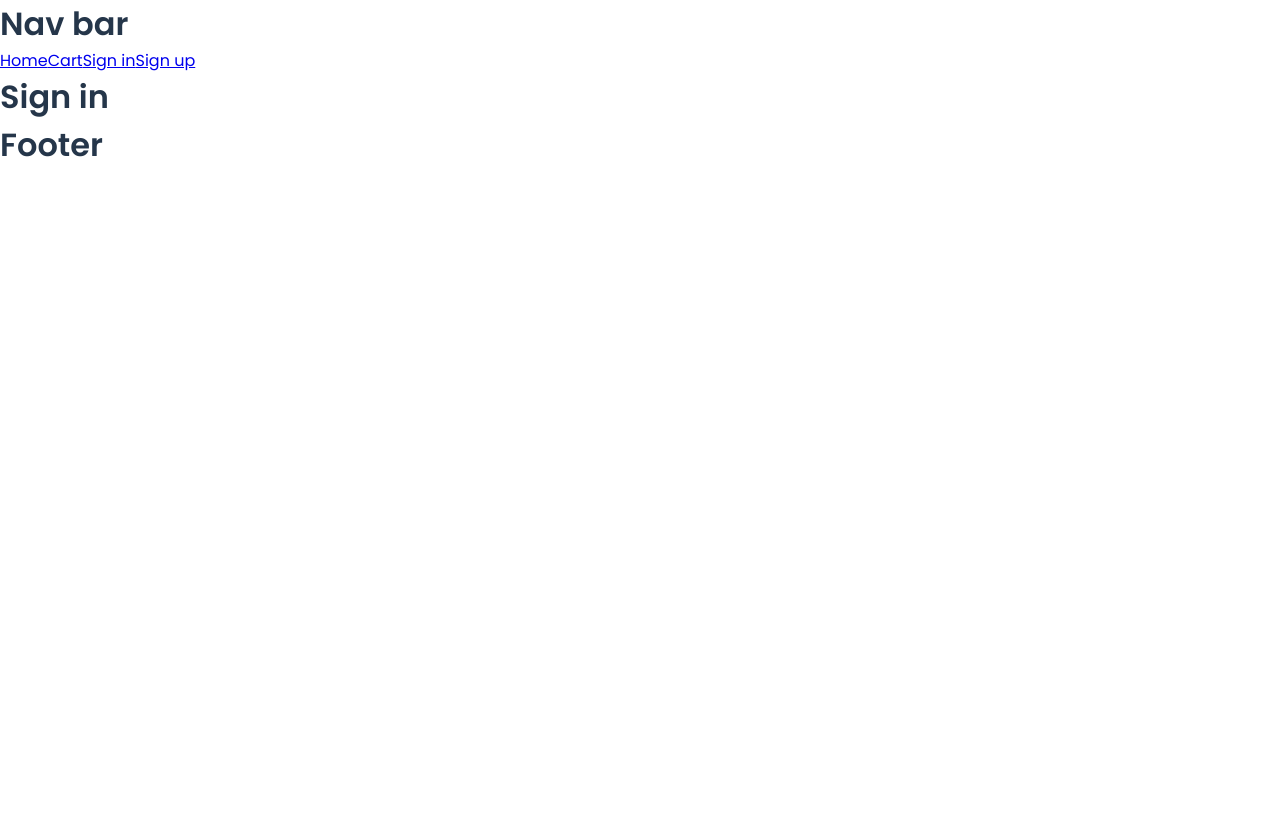
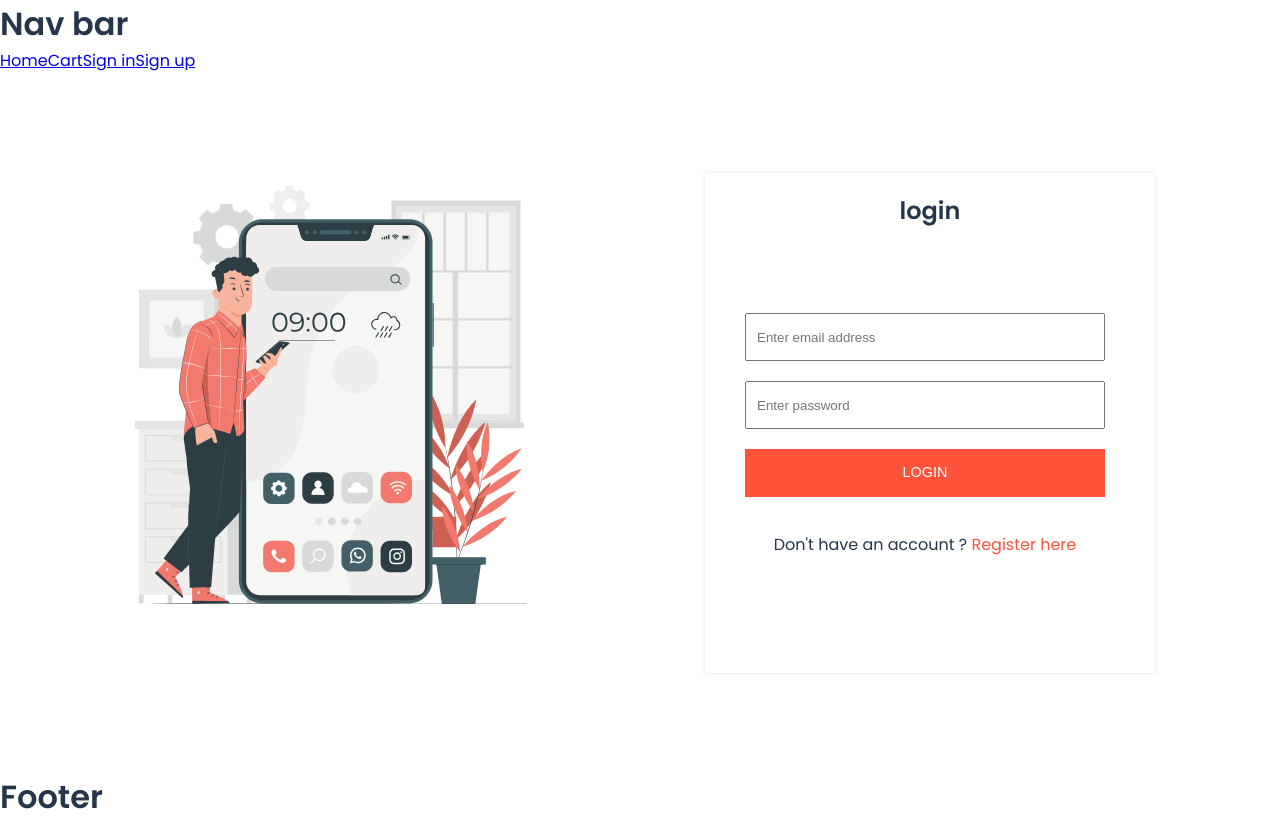
Before and after one commit to Akareut/react-capstone, a React (Create React App) app: page /sign-in in a window 1280 px wide. Before the commit the page ends 800 px from the top, so only its background shows below. Built offline with nearby package versions, Linux system fonts and the light colour scheme.

Commit message:
designed the signin-component

```diff
--- a/src/components/SignIn.jsx
+++ b/src/components/SignIn.jsx
@@ -1,10 +1,32 @@
 import React from 'react'
+import "../App.css"
 
 const SignIn = () =>{
     return (
-        <div>
-           <h1>Sign in</h1>
+        <div className="container">
+              <div className="content">
+        <div className="row row2">
+            <div className="product-col4">
+                <img src={"./images/log.svg"} alt="sign-in"/>
+            </div>
+            <div className="sign-col">
+                <div className="form-box">
+                    <h2>login</h2>
+                    <div id="login-error"></div>
+                    <form id="signIn">
+                        <input type="email" id="email-sign" placeholder="Enter email address"/>
+                        <span id="errorEmail"></span>
+                        <input type="password" id="password-sign" placeholder="Enter password"/>
+                        <span id="errorPassword"></span>
+                        <button type="submit" className="btn">LOGIN</button>
+                        <p>Don't have an account ? <a href="signup.html">Register here</a></p>
+                    </form>
+                </div>
+            </div>
         </div>
+    </div>
+        </div>
+
     )
 }
 
```
Also changed, not shown: public/images/log.svg (added).
